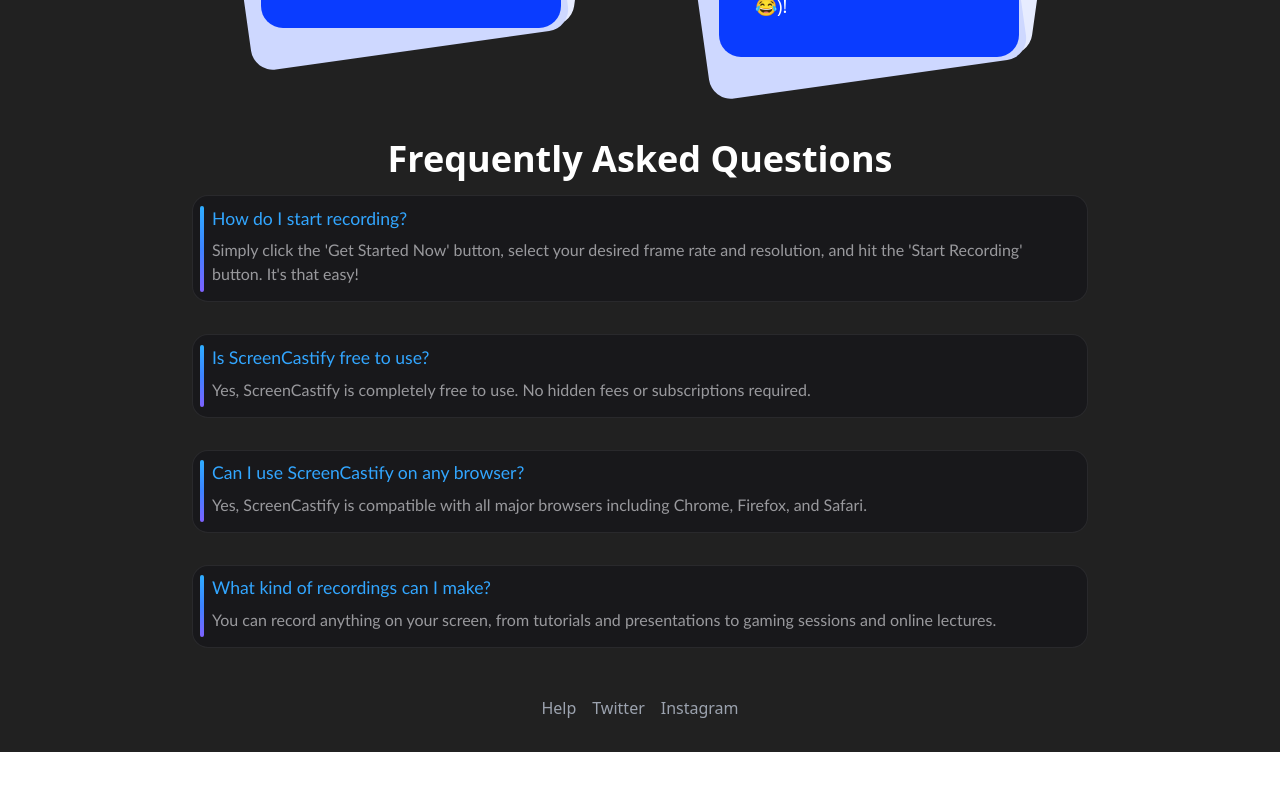
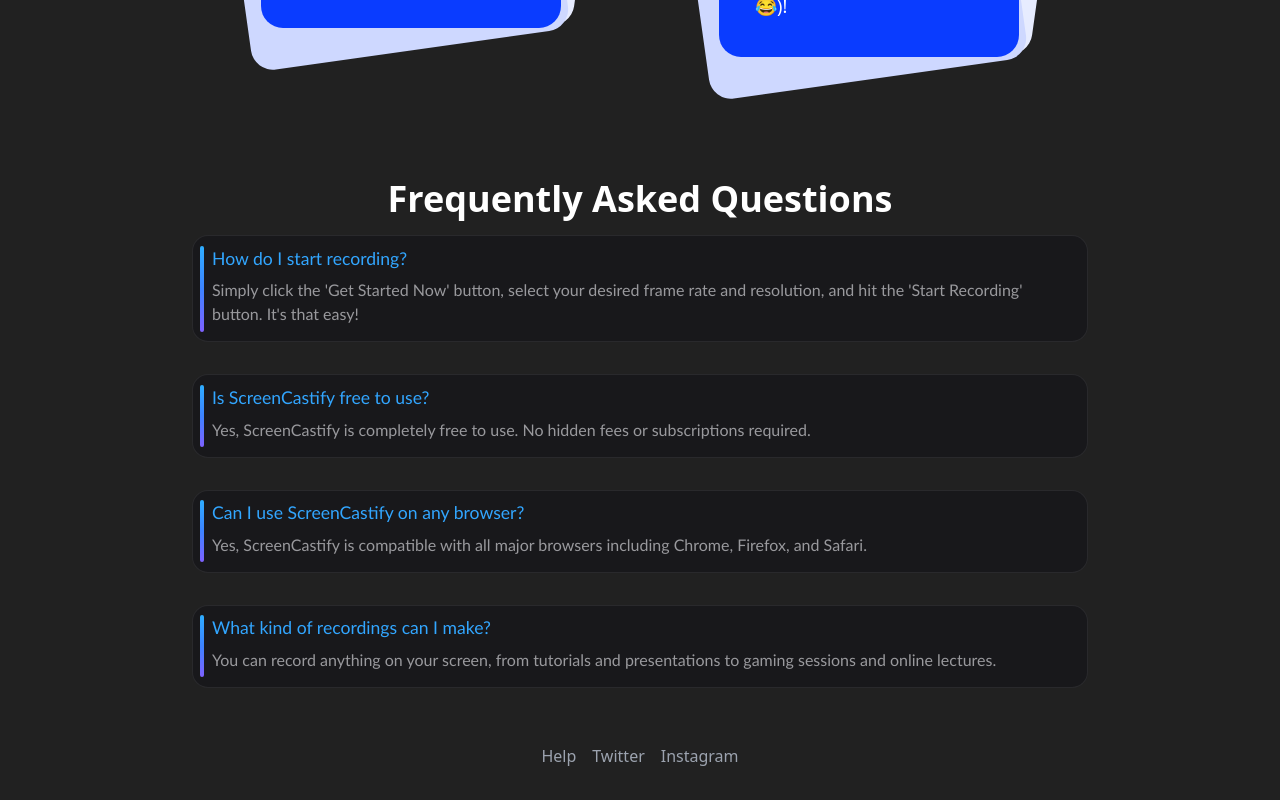
Before and after one commit to mohitdebian/ScreenCastify, a React (Create React App) app: page / in a window 1280 px wide. Shown: the part 674-1474 px from the top of the page. Before the commit the page ends 1426 px from the top, so only its background shows below. Built offline with nearby package versions, Linux system fonts and the light colour scheme.

Commit message:
Update 2.0

```diff
--- a/src/App.js
+++ b/src/App.js
@@ -200,7 +200,7 @@
 
         </CardContainer>
       </section>
-      <section className="w-full max-w-4xl mx-auto mb-8">
+      <section className="w-full max-w-4xl mx-auto mb-10 mt-10">
         <h2 className="text-xl md:text-4xl font-semibold mb-4 text-center">Frequently Asked Questions</h2>
         <div className="space-y-8">
           <FAQCard
```
